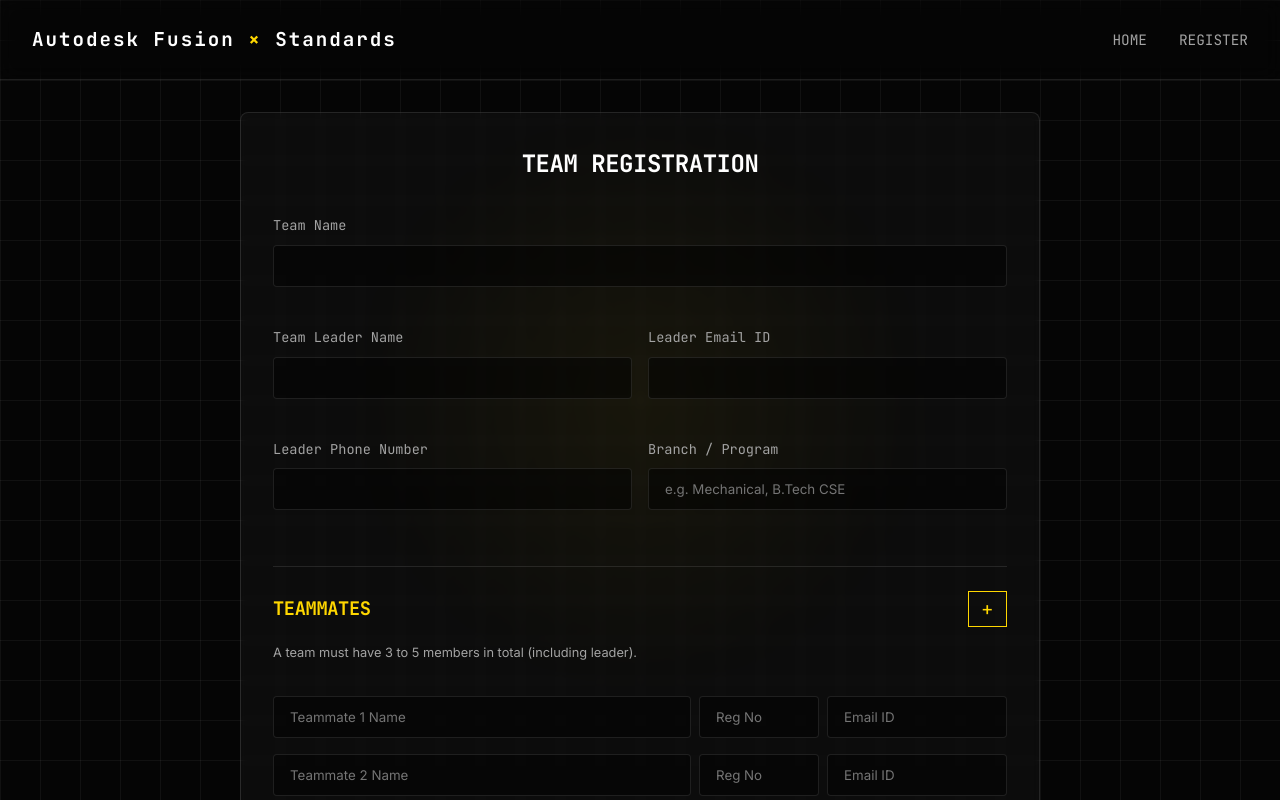
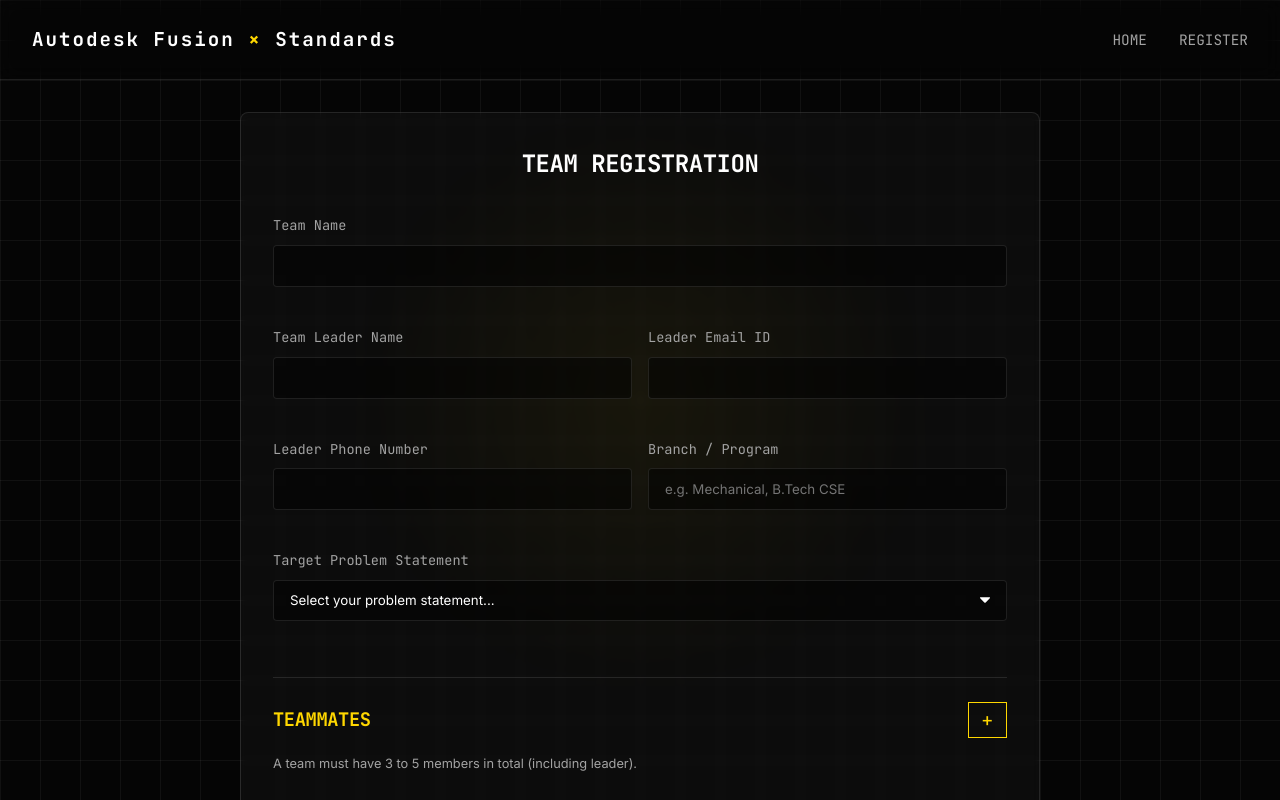
Before and after one commit to arjnks/standardshackathon, a React app in the folder frontend/: page /register in a window 1280 px wide. Shown: the top 800 px of the page. Built offline with nearby package versions, Linux system fonts and the light colour scheme; no server answers; the HTML template or start-up script is replaced by a standard one.

Commit message:
Add problem statement selection dropdown

```diff
--- a/frontend/src/pages/Admin.jsx
+++ b/frontend/src/pages/Admin.jsx
@@ -112,7 +112,7 @@ function Admin() {
 
     // Define CSV Headers
     const headers = [
-      "Team ID", "Team Name", "Branch", "Leader Name", "Leader Email", "Leader Phone",
+      "Team ID", "Team Name", "Branch", "Problem Statement", "Leader Name", "Leader Email", "Leader Phone",
       "M2 Name", "M2 Reg No", "M2 Email",
       "M3 Name", "M3 Reg No", "M3 Email",
       "M4 Name", "M4 Reg No", "M4 Email",
@@ -128,6 +128,7 @@ function Admin() {
         team.id,
         `"${team.team_name.replace(/"/g, '""')}"`,
         `"${team.branch.replace(/"/g, '""')}"`,
+        `"${(team.problem_statement_selection || '').replace(/"/g, '""')}"`,
         `"${team.leader_name.replace(/"/g, '""')}"`,
         `"${team.leader_email.replace(/"/g, '""')}"`,
         `"${team.leader_phone.replace(/"/g, '""')}"`
@@ -297,7 +298,12 @@ function Admin() {
                 <div key={team.id} style={{ padding: '1rem', border: '1px solid var(--border-color)', borderRadius: '4px', background: 'rgba(0,0,0,0.3)' }}>
                   <div className="flex justify-between items-center mb-2">
                     <h4 className="text-gold">{team.team_name}</h4>
-                    <span className="mono text-secondary" style={{ fontSize: '0.8rem', textTransform: 'uppercase' }}>{team.branch}</span>
+                    <div style={{ textAlign: 'right' }}>
+                      <span className="mono text-secondary" style={{ fontSize: '0.8rem', textTransform: 'uppercase', display: 'block' }}>{team.branch}</span>
+                      {team.problem_statement_selection && (
+                        <span className="mono" style={{ fontSize: '0.75rem', color: 'var(--accent-gold)', display: 'block', marginTop: '2px' }}>{team.problem_statement_selection}</span>
+                      )}
+                    </div>
                   </div>
                   <p className="mb-1" style={{ fontSize: '0.9rem' }}>
                     <strong>Leader:</strong> {team.leader_name} <br/>
--- a/frontend/src/pages/Register.jsx
+++ b/frontend/src/pages/Register.jsx
@@ -10,7 +10,8 @@ function Register() {
     leader_name: '',
     leader_email: '',
     leader_phone: '',
-    branch: ''
+    branch: '',
+    problem_statement_selection: ''
   });
 
   const [teammates, setTeammates] = useState([{ name: '', reg_no: '', email: '' }, { name: '', reg_no: '', email: '' }]);
@@ -105,6 +106,24 @@ function Register() {
             <label>Branch / Program</label>
             <input type="text" name="branch" className="form-control" placeholder="e.g. Mechanical, B.Tech CSE" required value={formData.branch} onChange={handleFormChange} />
           </div>
+
+          <div className="form-group" style={{ gridColumn: '1 / -1' }}>
+            <label>Target Problem Statement</label>
+            <select name="problem_statement_selection" className="form-control" required value={formData.problem_statement_selection} onChange={handleFormChange}>
+              <option value="" disabled>Select your problem statement...</option>
+              <optgroup label="Mechanical Track">
+                <option value="Mechanical - 1">Mechanical - 1</option>
+                <option value="Mechanical - 2">Mechanical - 2</option>
+                <option value="Mechanical - 3">Mechanical - 3</option>
+                <option value="Mechanical - 4">Mechanical - 4</option>
+              </optgroup>
+              <optgroup label="Multi-Disciplinary Track">
+                <option value="Multi-Disciplinary - A">Multi-Disciplinary - A</option>
+                <option value="Multi-Disciplinary - B">Multi-Disciplinary - B</option>
+                <option value="Multi-Disciplinary - C">Multi-Disciplinary - C</option>
+              </optgroup>
+            </select>
+          </div>
         </div>
 
         <div className="mt-4 mb-4" style={{ borderTop: '1px solid var(--border-color)', paddingTop: '1.5rem' }}>
```
Also changed, not shown: 1 other file (tests, documents, lock files or other folders).
